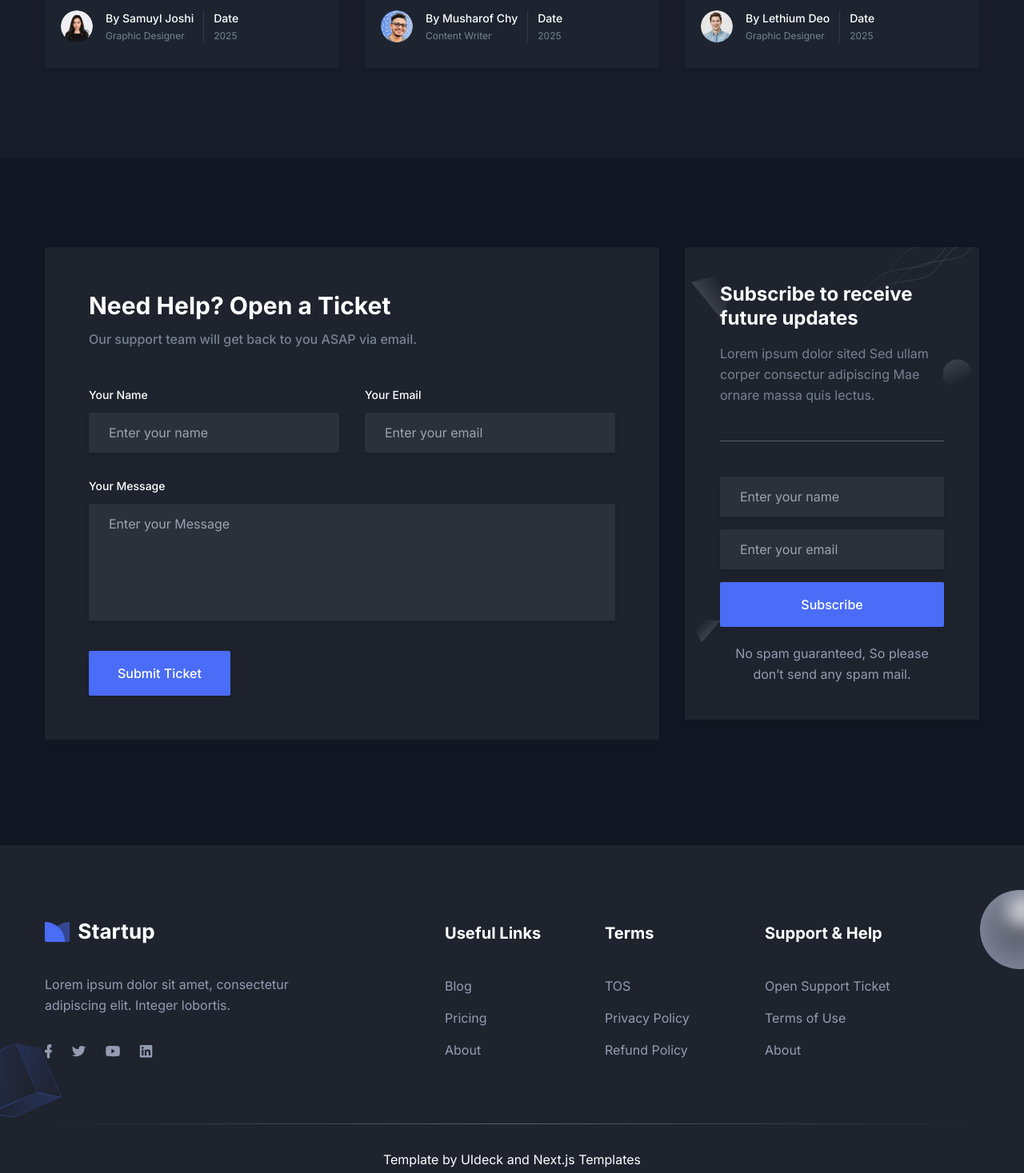
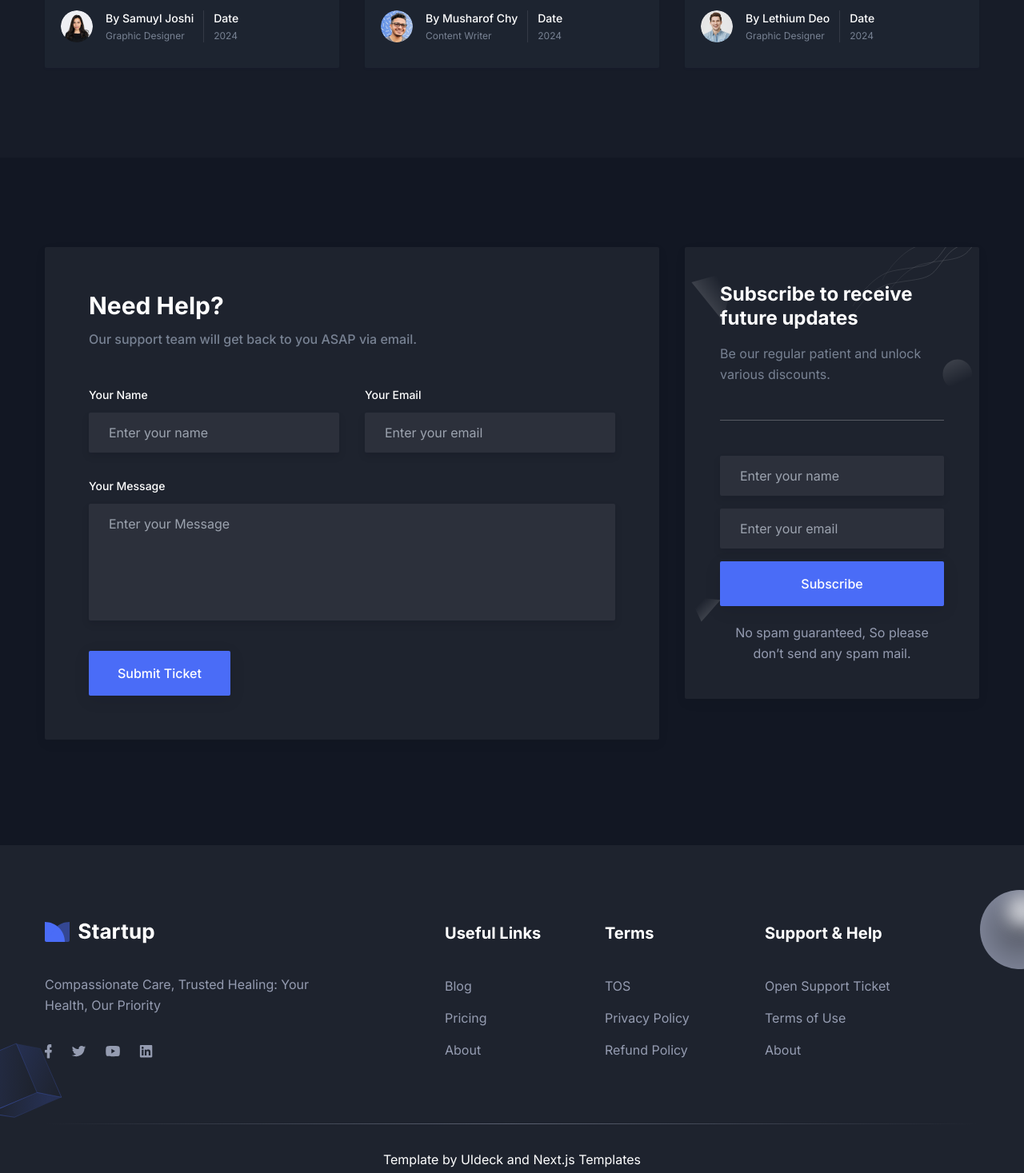
Before and after one commit to VanshBhargava/hospital-management, a Next.js app: page / in a window 1280 px wide. Shown: the part 6903-8370 px from the top of the page at 80% size. Built offline with nearby package versions, Linux system fonts and the light colour scheme.

Commit message:
updated the blog page

```diff
--- a/components/Blog/blogData.tsx
+++ b/components/Blog/blogData.tsx
@@ -13,7 +13,7 @@ const blogData: Blog[] = [
       designation: "Graphic Designer",
     },
     tags: ["creative"],
-    publishDate: "2025",
+    publishDate: "2024",
   },
   {
     id: 2,
@@ -27,7 +27,7 @@ const blogData: Blog[] = [
       designation: "Content Writer",
     },
     tags: ["computer"],
-    publishDate: "2025",
+    publishDate: "2024",
   },
   {
     id: 3,
@@ -41,7 +41,7 @@ const blogData: Blog[] = [
       designation: "Graphic Designer",
     },
     tags: ["design"],
-    publishDate: "2025",
+    publishDate: "2024",
   },
 ];
 export default blogData;
--- a/components/Contact/NewsLatterBox.tsx
+++ b/components/Contact/NewsLatterBox.tsx
@@ -14,8 +14,7 @@ const NewsLatterBox = () => {
         Subscribe to receive future updates
       </h3>
       <p className="mb-11 border-b border-body-color border-opacity-25 pb-11 text-base leading-relaxed text-body-color dark:border-white dark:border-opacity-25">
-        Lorem ipsum dolor sited Sed ullam corper consectur adipiscing Mae ornare
-        massa quis lectus.
+        Be our regular patient and unlock various discounts.
       </p>
       <div>
         <input
--- a/components/Contact/index.tsx
+++ b/components/Contact/index.tsx
@@ -12,7 +12,7 @@ const Contact = () => {
               "
             >
               <h2 className="mb-3 text-2xl font-bold text-black dark:text-white sm:text-3xl lg:text-2xl xl:text-3xl">
-                Need Help? Open a Ticket
+                Need Help?
               </h2>
               <p className="mb-12 text-base font-medium text-body-color">
                 Our support team will get back to you ASAP via email.
--- a/components/Footer/index.tsx
+++ b/components/Footer/index.tsx
@@ -30,8 +30,8 @@ const Footer = () => {
                   />
                 </Link>
                 <p className="dark:text-body-color-dark mb-9 text-base leading-relaxed text-body-color">
-                  Lorem ipsum dolor sit amet, consectetur adipiscing elit.
-                  Integer lobortis.
+                Compassionate Care, Trusted Healing: Your Health, Our Priority
+
                 </p>
                 <div className="flex items-center">
                   <a
@@ -49,7 +49,7 @@ const Footer = () => {
                     </svg>
                   </a>
                   <a
-                    href="/"
+                    href="twitter.com/vanshhh_______"
                     aria-label="social-link"
                     className="dark:text-body-color-dark mr-6 text-body-color duration-300 hover:text-primary dark:hover:text-primary"
                   >
@@ -77,7 +77,7 @@ const Footer = () => {
                     </svg>
                   </a>
                   <a
-                    href="/"
+                    href="https://www.linkedin.com/in/vansh-bhargava-304036219/"
                     aria-label="social-link"
                     className="dark:text-body-color-dark text-body-color duration-300 hover:text-primary dark:hover:text-primary"
                   >
```
